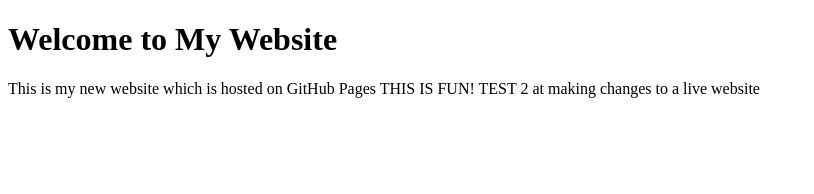
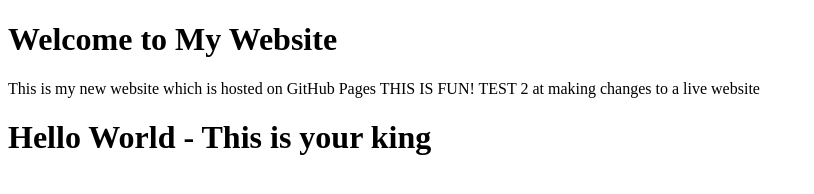
Before and after one commit to SumanDev21/identificationapp.github.io, a plain HTML site: page index.html in a window 1280 px wide. Shown: the whole page, without its empty margins (0-814 px from the left). Drawn offline with Linux system fonts and the light colour scheme.

Commit message:
Update index.html

```diff
--- a/index.html
+++ b/index.html
@@ -10,6 +10,9 @@
     <main>
         <h1>Welcome to My Website</h1>
         <p>This is my new website which is hosted on GitHub Pages THIS IS FUN! TEST 2 at making changes to a live website</p>
+
+      <h1>Hello World - This is your king </h1>
+
     </main>
   </body>
 </html>
```
